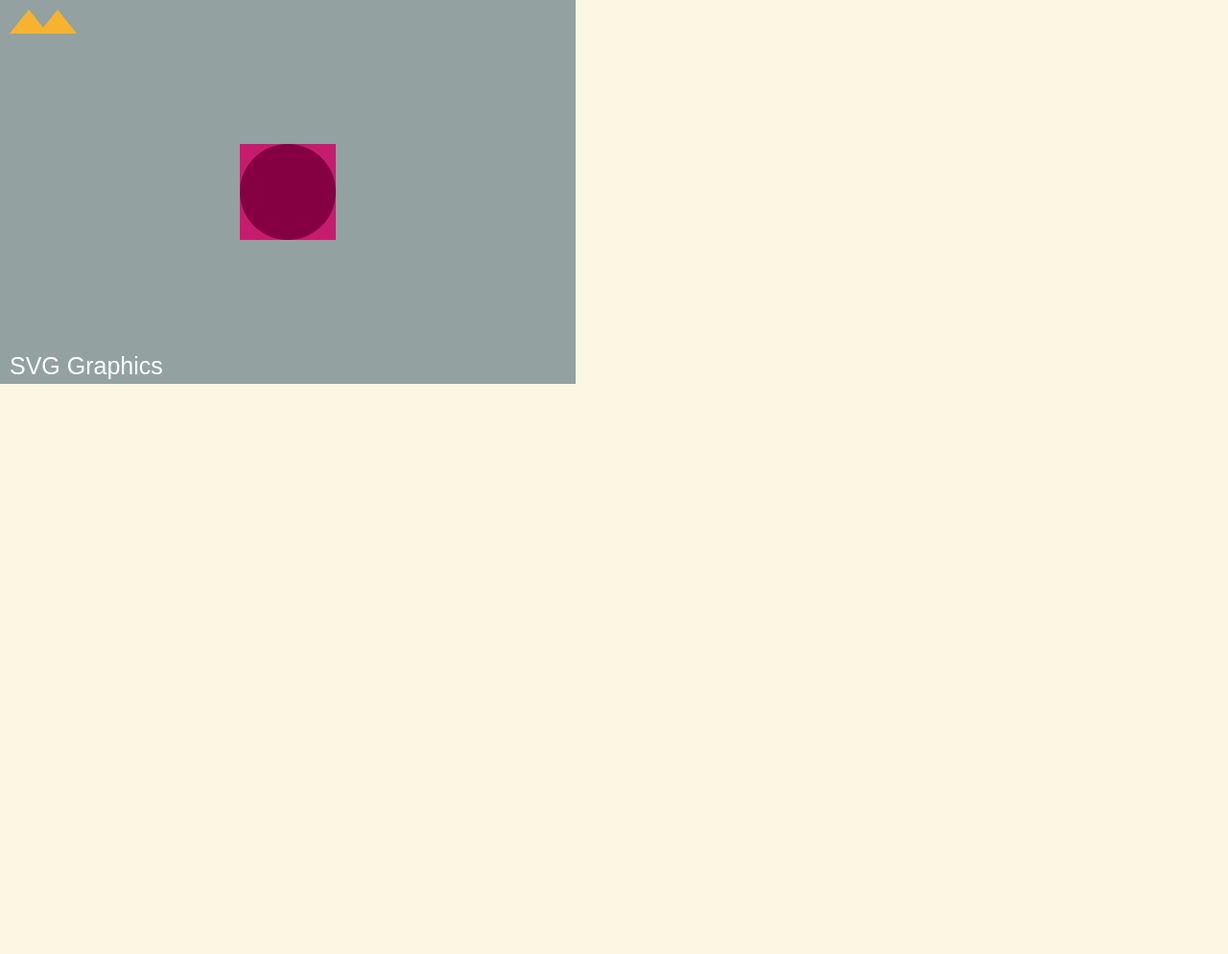
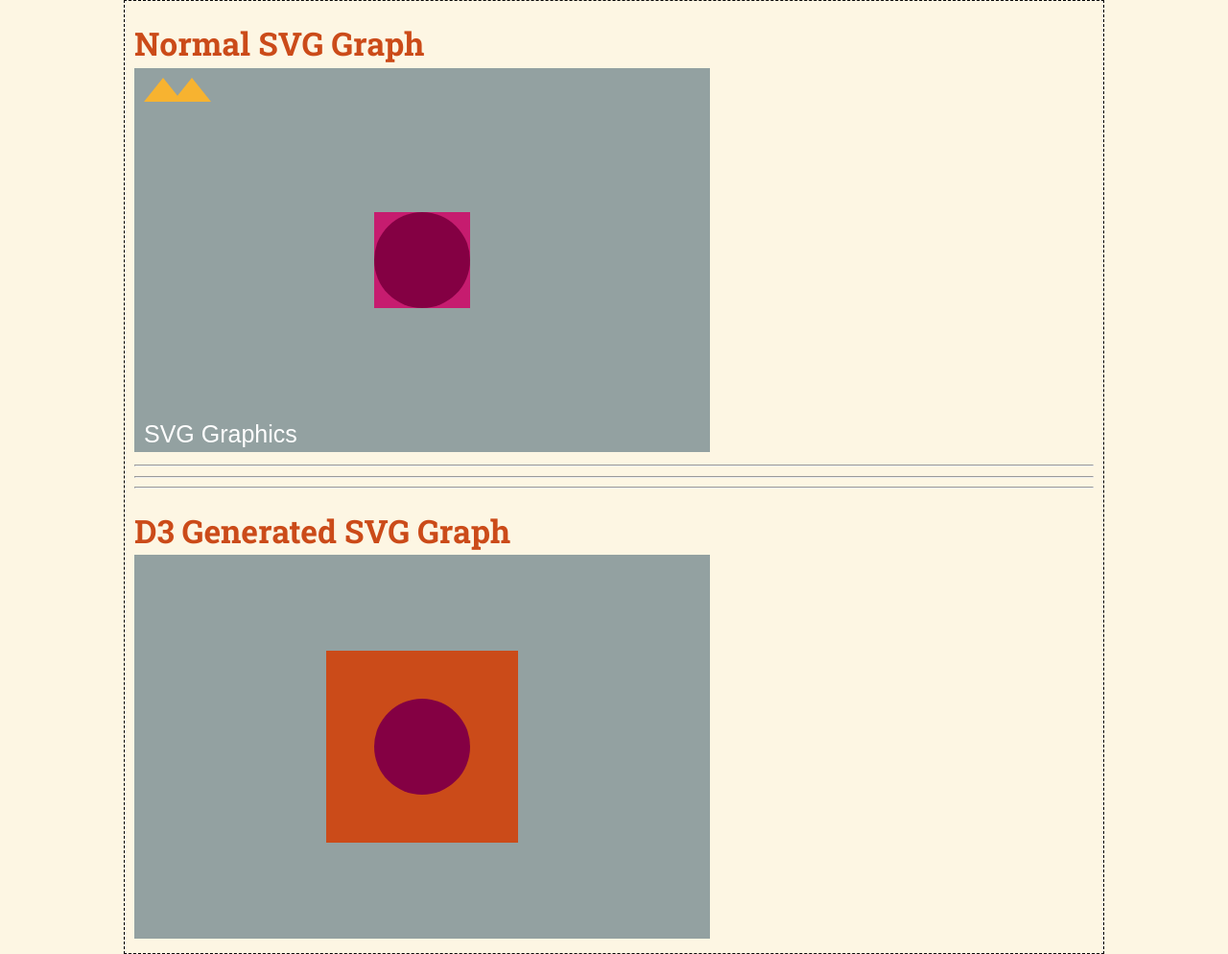
Before and after one commit to Ahmed-Badawy/D3-Learning, a plain HTML site: page lyndaLesson1/2-normal SVG.html in a window 1280 px wide. Shown: the whole page at 96% size. Before the commit the page ends 800 px from the top, so only its background shows below. Drawn offline with Linux system fonts and the light colour scheme.

Commit message:
lesson 2

```diff
--- a/lyndaLesson1/normal SVG.html
+++ b/lyndaLesson1/2-normal SVG.html
@@ -5,14 +5,19 @@
     <link rel="stylesheet" type="text/css" href="../libs/base.css">
 
 	<style type="text/css">
-
+        .centerlize{
+            width:1000px;
+            margin:0 auto;
+            border:1px black dashed;
+            padding:10px
+        }
 	</style>
 
 </head>
-<body>
+<body class='centerlize'>
+<br>
 
-
-
+<h1>Normal SVG Graph</h1>
     <svg width="600" height="400"
       style="background: #93A1A1">
       <rect x="250" y="150" width="100"
@@ -33,10 +38,34 @@
 
 
 
+<hr><hr><hr>
+<br>
+
+<h1>D3 Generated SVG Graph</h1>
+<div id='svg-chart'></div>
 
 
 <script type="text/javascript" src='../libs/d3.v4.min.js'></script>
 <script type="text/javascript">
+
+
+    d3.select('#svg-chart')
+        .append('svg')
+        .attr('width',600).attr('height',400)
+        .attr('id',"svg-2")
+        .style('background-color','#93A1A1')
+        .append('rect')
+        .attr('x',200)
+        .attr('y',100)
+        .attr('height',200)
+        .attr('width',200)
+        .style('fill','#CB4B19');
+    d3.select('#svg-2').append('circle')
+        .attr('cx',300)
+        .attr('cy',200)
+        .attr('r',50)
+        .style('fill','#840043');
+
 
 </script>
 
```
Also changed, not shown: lyndaLesson1/1-lesson1.html (renamed from lyndaLesson1/1.html, +11 -10 lines).
